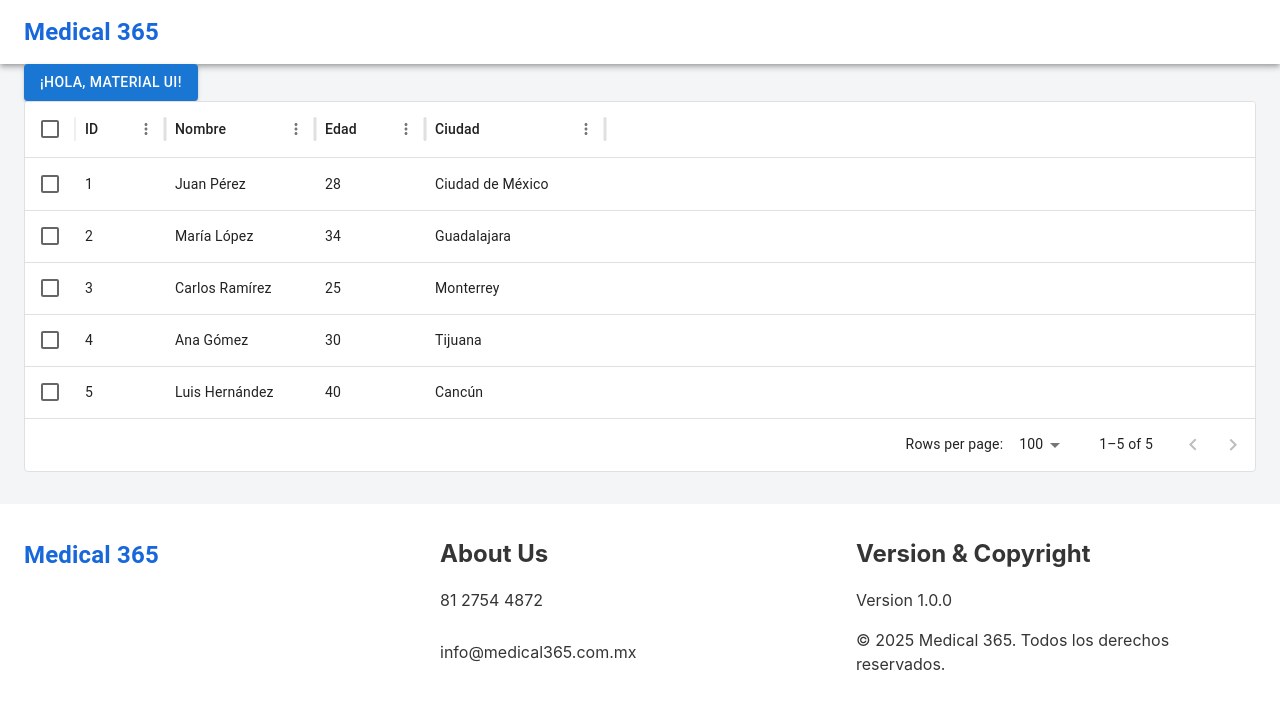
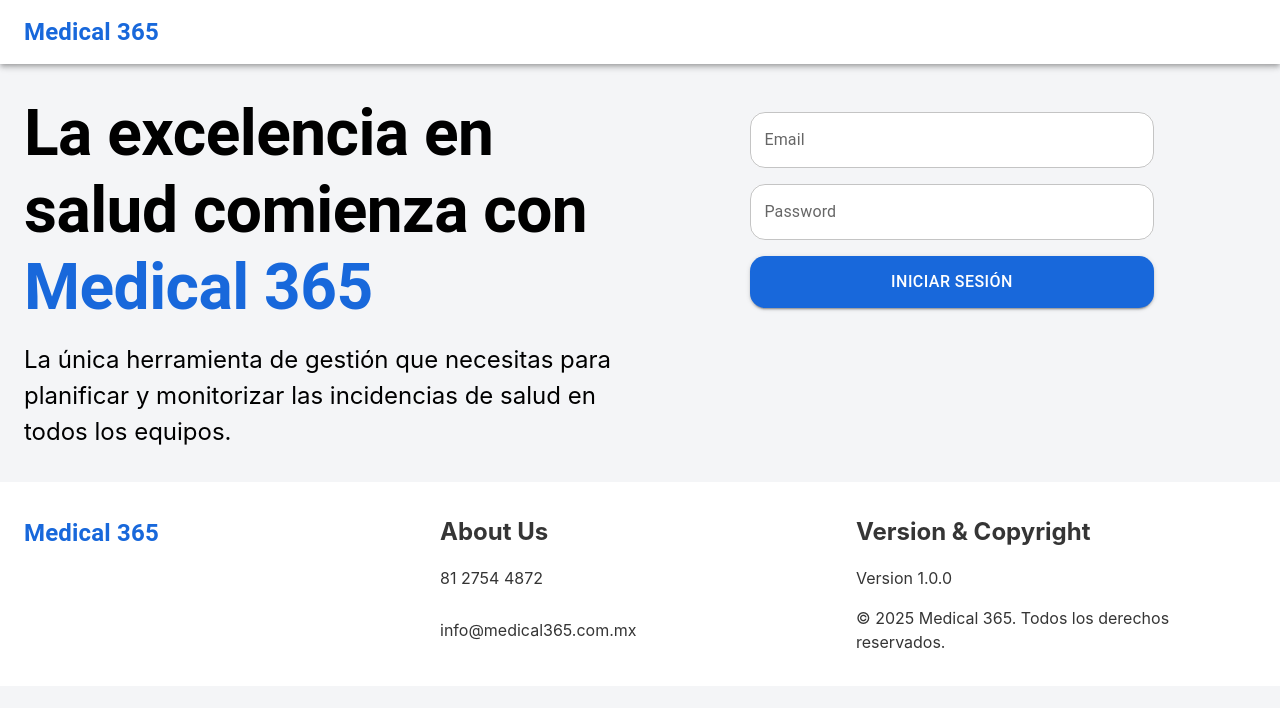
Before and after one commit to oscarvasquez28/Medical-365, a React (Vite) app in the folder Client/: page / in a window 1280 px wide. Shown: the top 708 px of the page. Built offline with nearby package versions, Linux system fonts and the light colour scheme.

Commit message:
Enhance Home page layout with animated title and login form

```diff
--- a/Client/src/common/pages/Home.jsx
+++ b/Client/src/common/pages/Home.jsx
@@ -1,24 +1,15 @@
 import React from 'react';
-import { Container, Button } from '@mui/material';
-import { DataGrid } from '@mui/x-data-grid';
-import { dataTableStyles } from '../styles/DataTableStyles';
+import { Container, Button, Box, Typography, TextField, Stack } from '@mui/material';
 import { motion } from 'framer-motion';
 
 export default function Home() {
-  const columns = [
-    { field: 'id', headerName: 'ID', width: 90 },
-    { field: 'nombre', headerName: 'Nombre', width: 150 },
-    { field: 'edad', headerName: 'Edad', width: 110 },
-    { field: 'ciudad', headerName: 'Ciudad', width: 180 },
-  ];
+  const word1 = "Medical";
+  const word2 = "365";
 
-  const rows = [
-    { id: 1, nombre: 'Juan Pérez', edad: 28, ciudad: 'Ciudad de México' },
-    { id: 2, nombre: 'María López', edad: 34, ciudad: 'Guadalajara' },
-    { id: 3, nombre: 'Carlos Ramírez', edad: 25, ciudad: 'Monterrey' },
-    { id: 4, nombre: 'Ana Gómez', edad: 30, ciudad: 'Tijuana' },
-    { id: 5, nombre: 'Luis Hernández', edad: 40, ciudad: 'Cancún' },
-  ];
+  // Dividir las palabras en arreglos de letras
+  const letters1 = word1.split('');
+  const letters2 = word2.split('');
+
   return (
     <>
       <motion.div
@@ -26,20 +17,125 @@ export default function Home() {
         animate={{ opacity: 1 }}
         transition={{ duration: 1 }}
       >
-      <Container maxWidth={false}> {/* maxWidth={false} overrides Bootstrap's Fluid Container */}
-        <Button variant="contained" color="primary">
-          ¡Hola, Material UI!
+        <Container maxWidth={false} sx={{ marginTop: '2rem' }}>
+          <Stack direction={{ xs: 'column', sm: 'row' }} spacing={2} sx={{ marginTop: '1rem' }}>
+            <Box width={{ xs: '100%', sm: '50%' }}>
+              <Typography
+                variant="h2"
+                component="div"
+                sx={{
+                  flexGrow: 1,
+                  fontWeight: '700',
+                  fontSize: '4rem',
+                }}
+              >
+                La excelencia en salud comienza con{' '}
+                <Box component="span" sx={{ display: 'inline-block' }}>
+                  {/* Animación para "Medical" */}
+                  {letters1.map((letter, index) => (
+                    <motion.span
+                      key={index}
+                      style={{ color: '#1868DB', display: 'inline-block' }}
+                      initial={{ opacity: 0, y: 20 }}
+                      animate={{ opacity: 1, y: 0 }}
+                      transition={{
+                        delay: index * 0.1,
+                        type: 'spring',
+                        stiffness: 200,
+                        damping: 20,
+                      }}
+                    >
+                      {letter}
+                    </motion.span>
+                  ))}
+                  {/* Espacio entre "Medical" y "365" */}
+                  &nbsp;
+                  {/* Animación para "365" */}
+                  {letters2.map((letter, index) => (
+                    <motion.span
+                      key={index}
+                      style={{ color: '#1868DB', display: 'inline-block' }}
+                      initial={{ opacity: 0, y: 20 }}
+                      animate={{ opacity: 1, y: 0 }}
+                      transition={{
+                        delay: index * 0.1 + letters1.length * 0.1, // Ajustar para que empiece después de "Medical"
+                        type: 'spring',
+                        stiffness: 200,
+                        damping: 20,
+                      }}
+                    >
+                      {letter}
+                    </motion.span>
+                  ))}
+                </Box>
+              </Typography>
+            </Box>
+            <Box width={{ xs: '100%', sm: '50%' }}>
+              <Box sx={{ display: 'flex', justifyContent: 'center', margin: '1rem' }}>
+                <TextField
+                  fullWidth
+                  label="Email"
+                  variant="outlined"
+                  color="info"
+                  id="fullWidth"
+                  sx={{
+                    '& .MuiOutlinedInput-root': {
+                      borderRadius: '15px',
+                      backgroundColor: 'white',
+                    },
+                    width: {
+                      xs: '100%',
+                      sm: '70%',
+                    },
+                  }}
+                />
+              </Box>
+              <Box sx={{ display: 'flex', justifyContent: 'center', margin: '1rem' }}>
+                <TextField
+                  fullWidth
+                  label="Password"
+                  variant="outlined"
+                  color="info"
+                  id="fullWidth"
+                  sx={{
+                    '& .MuiOutlinedInput-root': {
+                      borderRadius: '15px',
+                      backgroundColor: 'white',
+                    },
+                    width: {
+                      xs: '100%',
+                      sm: '70%',
+                    },
+                  }}
+                />
+              </Box>
+              <Box sx={{ display: 'flex', justifyContent: 'center', margin: '1rem' }}>
+                <Button
+                  variant="contained"
+                  color="primary"
+                  sx={{
+                    borderRadius: '15px',
+                    width: {
+                      xs: '100%',
+                      sm: '70%',
+                    },
+                    backgroundColor: '#1868DB',
+                    padding: '12px 24px',
+                    fontSize: '1rem',
+                  }}
+                >
+                  Iniciar Sesión
                 </Button>
-        <DataGrid
-          rows={rows}
-          columns={columns}
-          pageSize={5}
-          rowsPerPageOptions={[5]}
-          checkboxSelection
-          sx={dataTableStyles}
-        />
+              </Box>
+            </Box>
+          </Stack>
+          <Box width={{ xs: '100%', sm: '50%' }} marginTop={2}>
+            <Typography variant="h7" component="div" sx={{ flexGrow: 1, fontSize: '1.5rem' }}>
+              La única herramienta de gestión que necesitas para planificar y monitorizar las incidencias de salud en todos los equipos.
+            </Typography>
+          </Box>
         </Container>
       </motion.div>
     </>
-  )
+  );
 }
```
Lines whose indentation alone changed are shown as unchanged.
